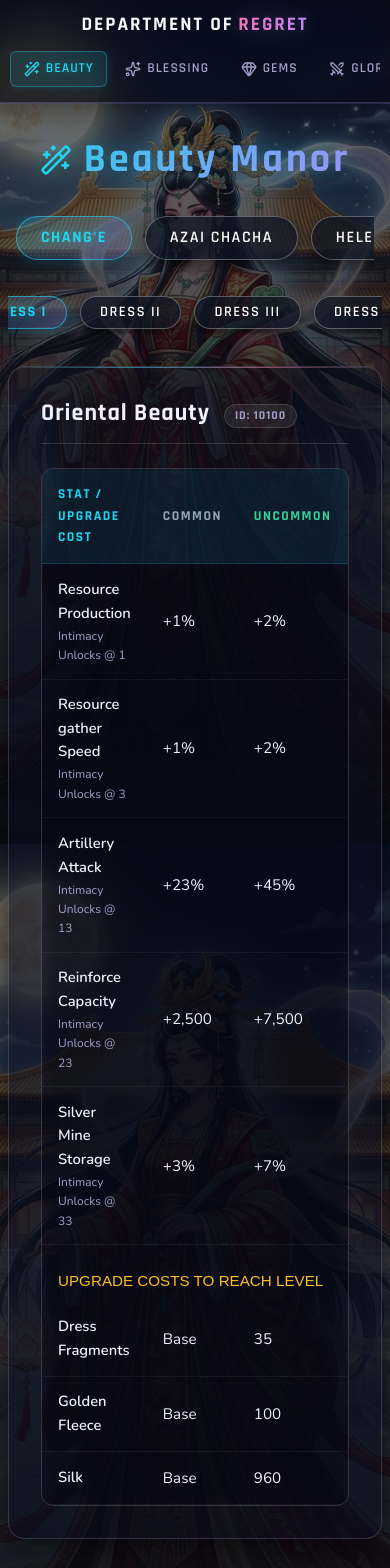
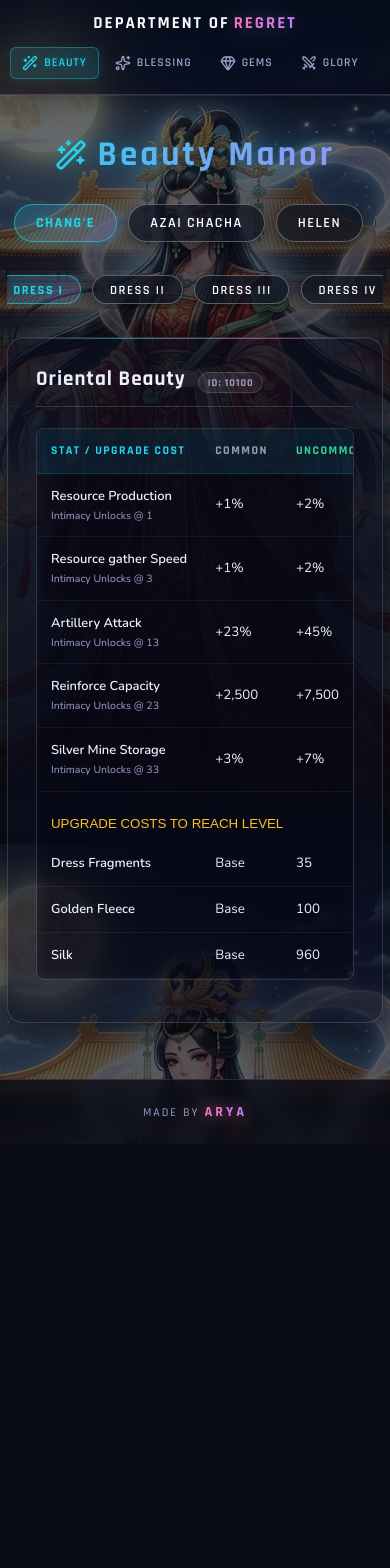
Before and after one commit to vanosski/regretland, a React (Vite) app: page /beauty in a window 390 px wide. Shown: the top 1568 px of the page. After the commit the page ends 1144 px from the top, so only its background shows below. Built offline with nearby package versions, Linux system fonts and the light colour scheme; a web font is replaced by a local one.

Commit message:
Add vercel.json to fix SPA routing and push mobile css fixes

```diff
--- a/src/index.css
+++ b/src/index.css
@@ -421,6 +421,8 @@ tfoot td { background: rgba(34,211,238,0.06); font-weight: 700; border-top: 1px
    RESPONSIVE
    ============================================================ */
 @media (max-width: 768px) {
+  html { font-size: 14px; } /* Scale down all text slightly on mobile */
+
   .navbar-inner {
     flex-direction: column;
     height: auto;
@@ -447,9 +449,9 @@ tfoot td { background: rgba(34,211,238,0.06); font-weight: 700; border-top: 1px
   .tools-grid { grid-template-columns: 1fr; }
 
   /* Scale down table for mobile */
-  .gacha-table th { padding: 0.8rem 0.5rem; font-size: 0.8rem; letter-spacing: 1px; }
-  .gacha-table td { padding: 0.8rem 0.5rem; font-size: 0.9rem; }
-  .calc-input { width: 50px; height: 36px; font-size: 1rem; }
+  .gacha-table th { padding: 0.6rem 0.4rem; font-size: 0.75rem; letter-spacing: 0px; }
+  .gacha-table td { padding: 0.6rem 0.4rem; font-size: 0.8rem; }
+  .calc-input { width: 45px; height: 32px; font-size: 0.9rem; padding: 0.2rem; }
 
   /* Mobile optimized horizontal scrolling for tabs */
   .tabs, .blessing-tabs, .beauty-tabs {
@@ -461,13 +463,18 @@ tfoot td { background: rgba(34,211,238,0.06); font-weight: 700; border-top: 1px
     margin: 0 0.5rem 1.5rem;
   }
 
-  /* Make sure any data tables scroll instead of squishing */
-  .calc-table-wrapper {
-    overflow-x: auto;
+  /* Make sure any data tables scroll instead of squishing or breaking bounds */
+  .calc-table-wrapper, .table-responsive, .table-container {
+    overflow-x: auto !important;
     -webkit-overflow-scrolling: touch;
     margin-bottom: 1rem;
-    border-radius: 0;
-    border-left: none;
-    border-right: none;
+    border-radius: 8px;
+    width: 100%;
+    max-width: 100vw;
+  }
+
+  /* Force table cells to not squish too small so scrolling kicks in */
+  .data-table th, .data-table td, table th, table td {
+    white-space: nowrap;
   }
 }
```
Also changed, not shown: vercel.json (added).
